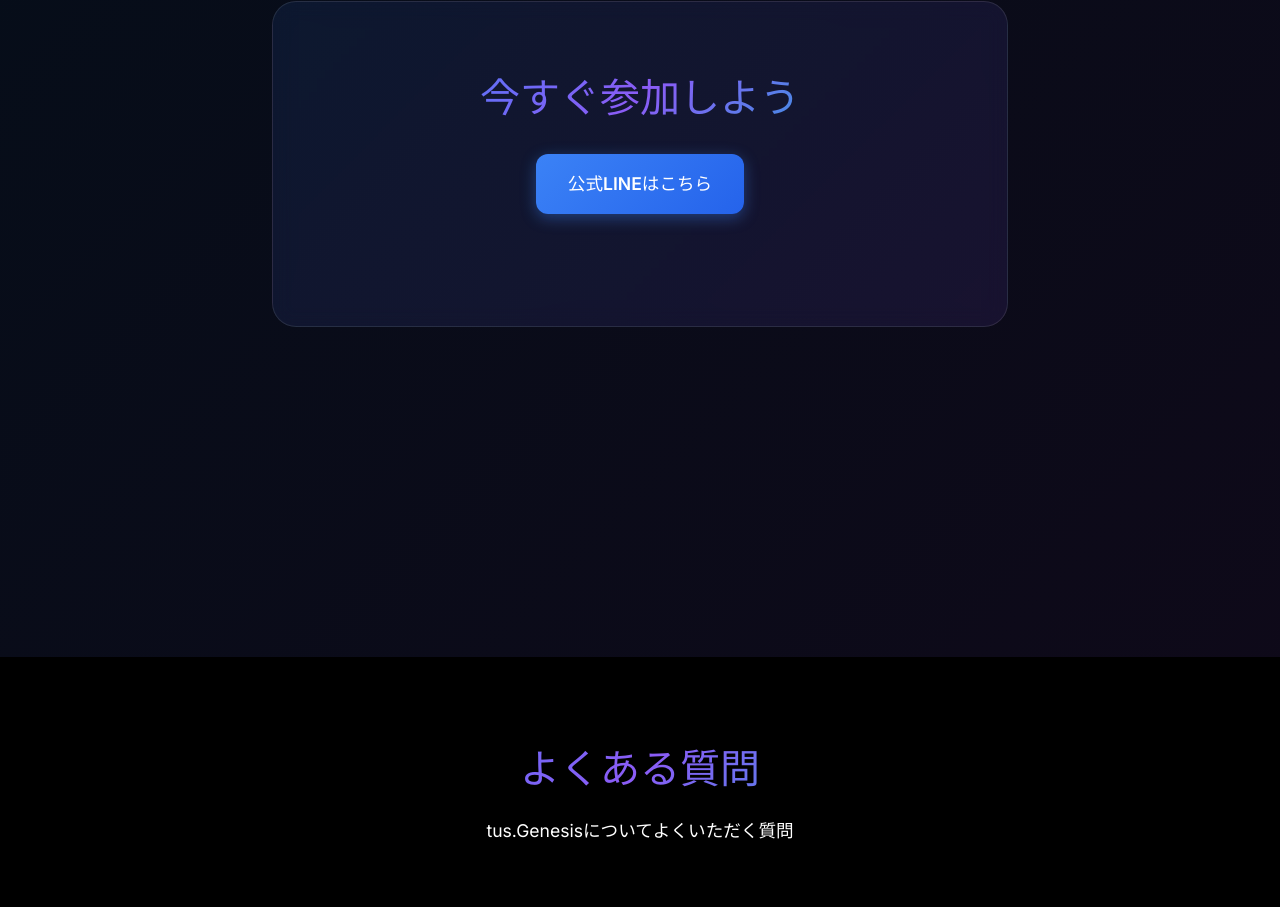
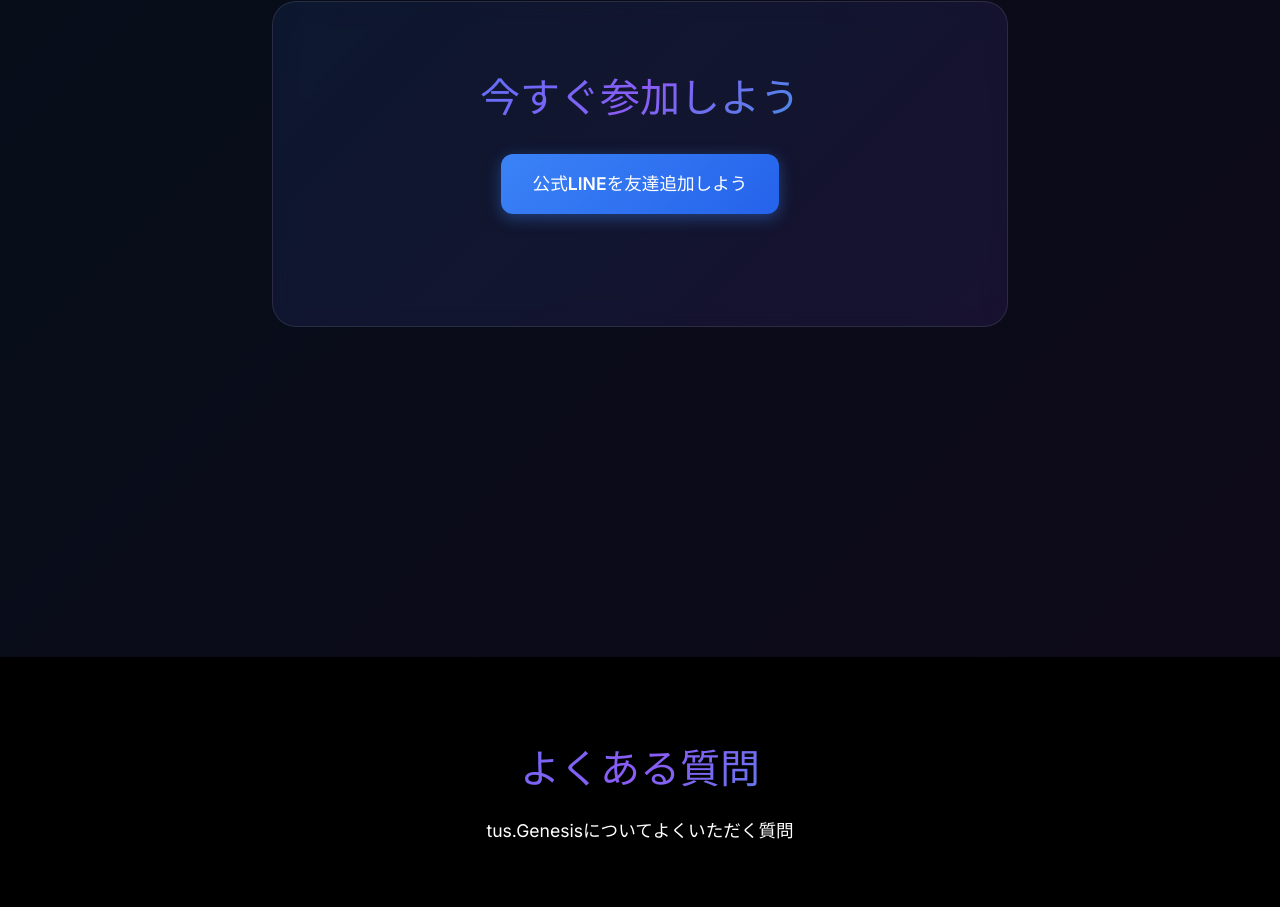
Before and after one commit to tus-Web/landing-page, a React (Vite) app: page / in a window 1280 px wide. Shown: the part 3954-4861 px from the top of the page. Built offline with nearby package versions, Linux system fonts and the light colour scheme.

Commit message:
feat: update button text for official LINE link

```diff
--- a/src/components/ApplicationLink/ApplicationLink.tsx
+++ b/src/components/ApplicationLink/ApplicationLink.tsx
@@ -19,7 +19,7 @@ const ApplicationLink: React.FC = () => {
               rel="noopener noreferrer"
               className="btn btn-primary"
             >
-              公式LINEはこちら
+              公式LINEを友達追加しよう
             </a>
           </div>
         </div>
```
